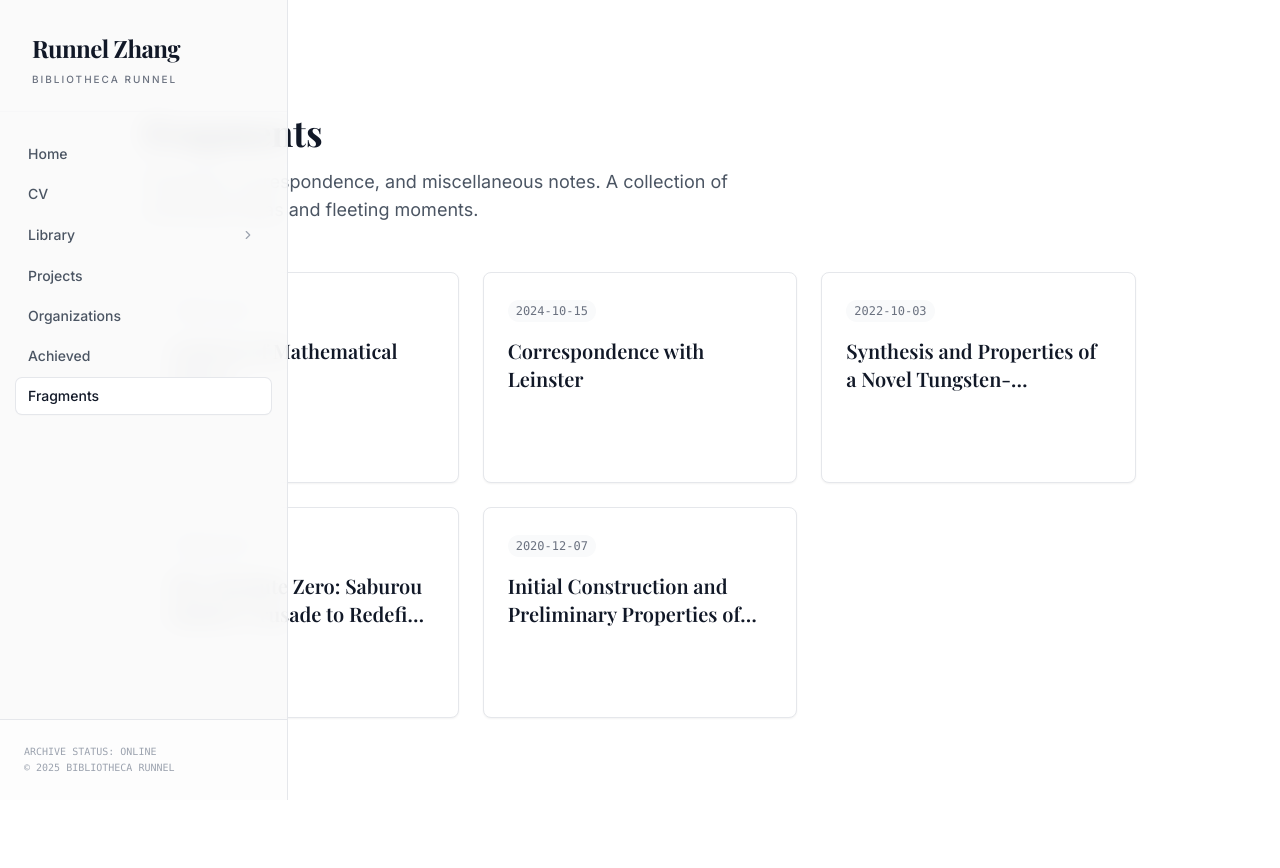
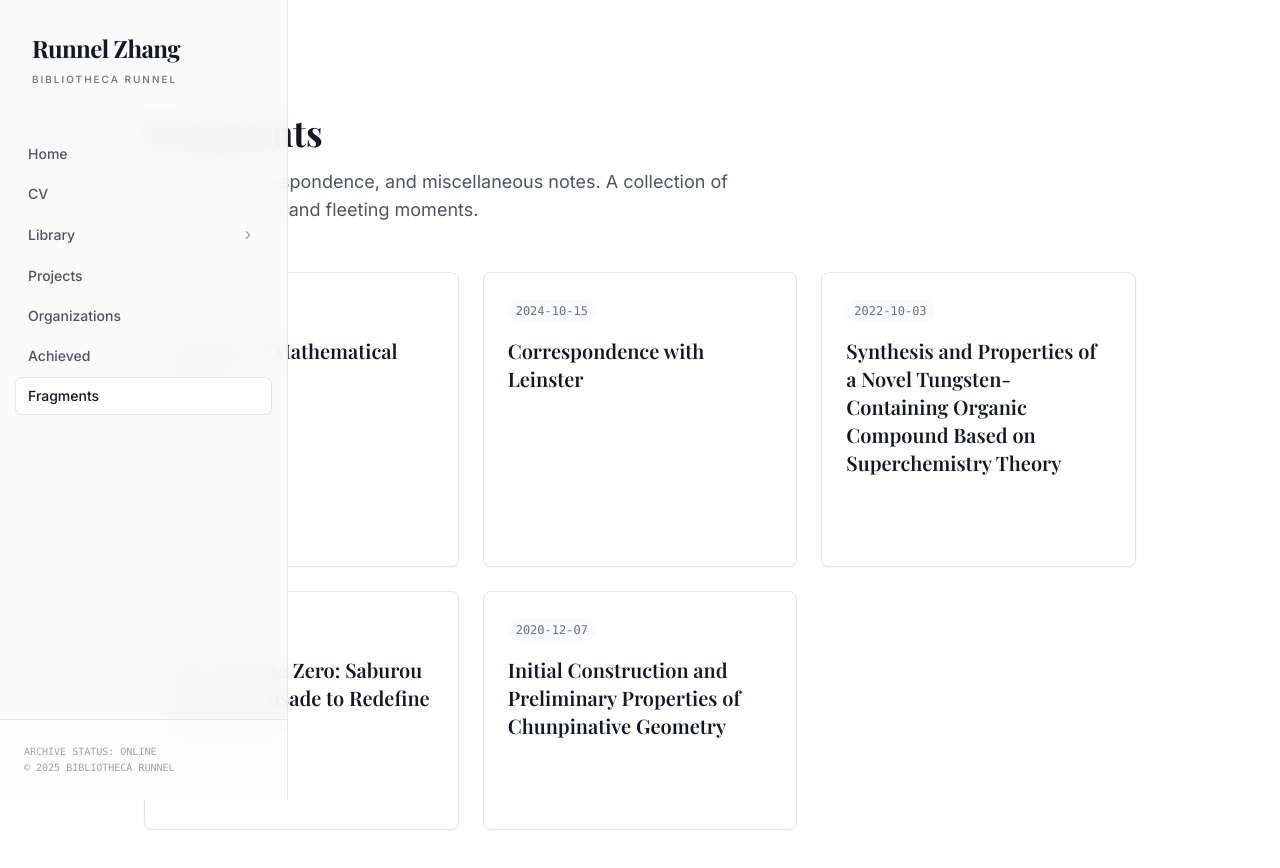
Before and after one commit to ChouYuanjue/bibliotheca-runnel, a Next.js app: page /fragments in a window 1280 px wide. Shown: the top 868 px of the page. Before the commit the page ends 830 px from the top, so only its background shows below. Built offline with nearby package versions, Linux system fonts and the light colour scheme; a web font is replaced by a local one.

Commit message:
Fix: Adjust formatting in fragments and update text for clarity

```diff
--- a/app/fragments/page.tsx
+++ b/app/fragments/page.tsx
@@ -27,7 +27,7 @@ export default function FragmentsIndex() {
                   {item.date}
                 </span>
               </div>
-              <h2 className="text-xl font-serif font-semibold text-gray-900 group-hover:text-blue-700 mb-3 line-clamp-2">
+              <h2 className="text-xl font-serif font-semibold text-gray-900 group-hover:text-blue-700 mb-3">
                 {item.title}
               </h2>
               {item.description && (
```
Also changed, not shown: data/fragments/chunpinative/index.md (+0 -1 lines), data/fragments/saburou-zero/index.md (+8 -8 lines).
